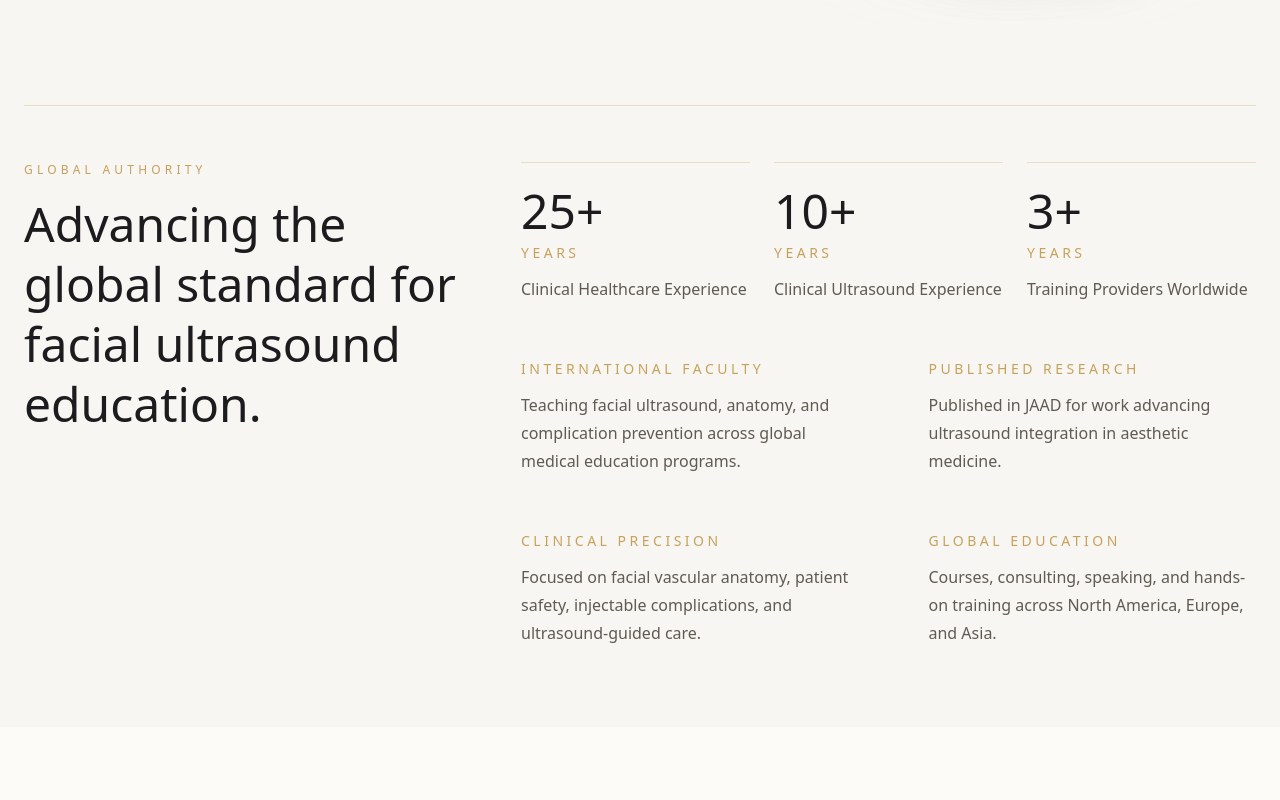
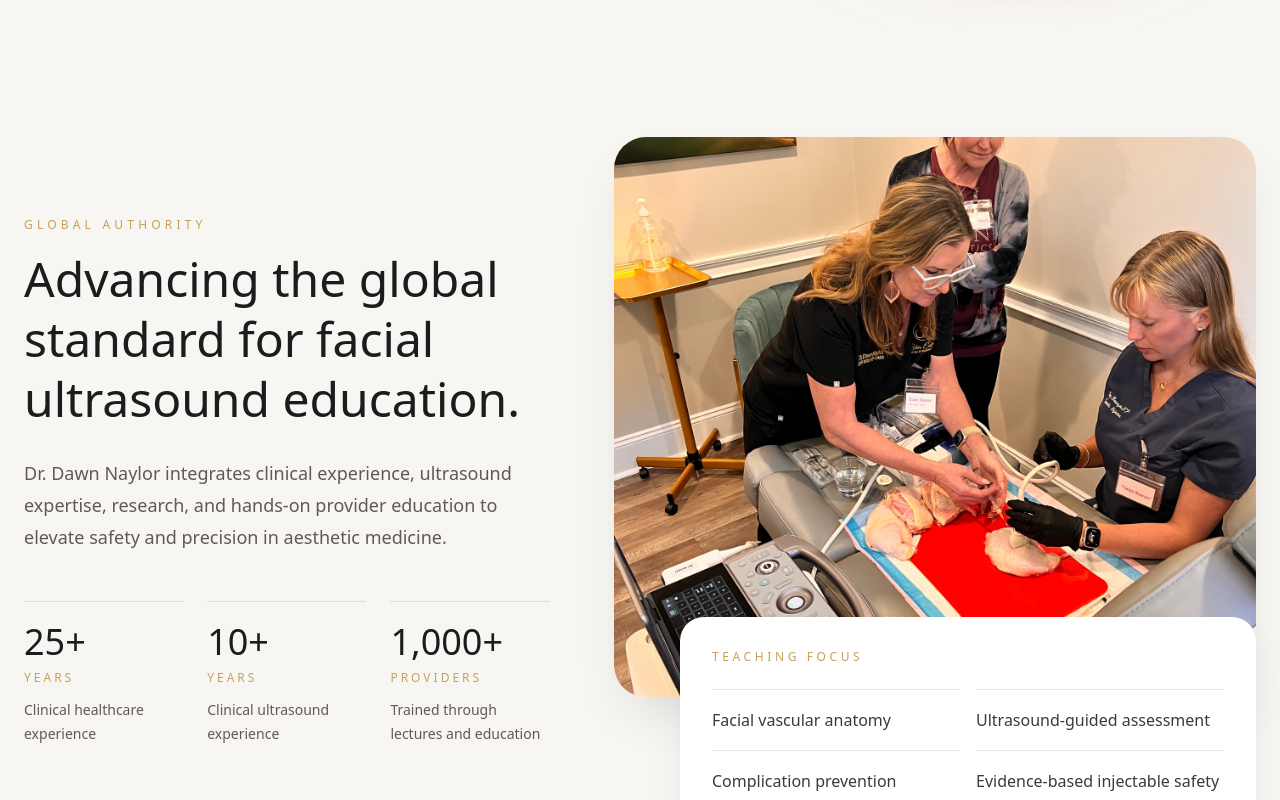
Before and after one commit to anchorsitedesign/facial-ultrasound-institute, a Next.js app: page / in a window 1280 px wide. Shown: the part 780-1580 px from the top of the page. Built offline with nearby package versions, Linux system fonts and the light colour scheme.

Commit message:
Refine hero and authority sections

```diff
--- a/src/components/Authority.tsx
+++ b/src/components/Authority.tsx
@@ -1,26 +1,34 @@
+import Image from "next/image";
+
 export default function Authority() {
   const stats = [
     {
       value: "25+",
       label: "Years",
-      description: "Clinical Healthcare Experience",
+      description: "Clinical healthcare experience",
     },
     {
       value: "10+",
       label: "Years",
-      description: "Clinical Ultrasound Experience",
+      description: "Clinical ultrasound experience",
     },
     {
-      value: "3+",
-      label: "Years",
-      description: "Training Providers Worldwide",
+      value: "1,000+",
+      label: "Providers",
+      description: "Trained through lectures and education",
     },
   ];
 
+  const pillars = [
+    "Facial vascular anatomy",
+    "Ultrasound-guided assessment",
+    "Complication prevention",
+    "Evidence-based injectable safety",
+  ];
+
   return (
-    <section className="bg-[#F8F6F2] px-6 py-20 text-[#1C1C1E]">
-      <div className="mx-auto max-w-7xl border-t border-[#C6A15B]/30 pt-14">
-        <div className="grid gap-14 lg:grid-cols-[0.75fr_1.25fr]">
+    <section className="bg-[#F8F6F2] px-6 py-28 text-[#1C1C1E]">
+      <div className="mx-auto grid max-w-7xl gap-16 lg:grid-cols-[0.9fr_1.1fr] lg:items-center">
         <div>
           <p className="mb-4 text-xs uppercase tracking-[0.35em] text-[#C6A15B]">
             Global Authority
@@ -29,68 +37,53 @@ export default function Authority() {
           <h2 className="text-4xl font-light leading-tight md:text-5xl">
             Advancing the global standard for facial ultrasound education.
           </h2>
-          </div>
 
-          <div>
-            <div className="grid gap-6 sm:grid-cols-3">
+          <p className="mt-7 max-w-xl text-lg leading-8 text-[#5F5A52]">
+            Dr. Dawn Naylor integrates clinical experience, ultrasound
+            expertise, research, and hands-on provider education to elevate
+            safety and precision in aesthetic medicine.
+          </p>
+
+          <div className="mt-12 grid gap-6 sm:grid-cols-3">
             {stats.map((stat) => (
-                <div
-                  key={stat.description}
-                  className="border-t border-[#C6A15B]/30 pt-6"
-                >
-                  <p className="text-5xl font-light text-[#1C1C1E]">
-                    {stat.value}
-                  </p>
-                  <p className="mt-2 text-sm uppercase tracking-[0.25em] text-[#C6A15B]">
+              <div key={stat.description} className="border-t border-[#C6A15B]/30 pt-5">
+                <p className="text-4xl font-light text-[#1C1C1E]">{stat.value}</p>
+                <p className="mt-2 text-xs uppercase tracking-[0.25em] text-[#C6A15B]">
                   {stat.label}
                 </p>
-                  <p className="mt-3 leading-7 text-[#5F5A52]">
+                <p className="mt-3 text-sm leading-6 text-[#5F5A52]">
                   {stat.description}
                 </p>
               </div>
             ))}
           </div>
-
-            <div className="mt-14 grid gap-x-20 gap-y-14 sm:grid-cols-2">
-              <div>
-                <p className="text-sm uppercase tracking-[0.25em] text-[#C6A15B]">
-                  International Faculty
-                </p>
-                <p className="mt-3 leading-7 text-[#5F5A52]">
-                  Teaching facial ultrasound, anatomy, and complication
-                  prevention across global medical education programs.
-                </p>
         </div>
 
-              <div>
-                <p className="text-sm uppercase tracking-[0.25em] text-[#C6A15B]">
-                  Published Research
-                </p>
-                <p className="mt-3 leading-7 text-[#5F5A52]">
-                  Published in JAAD for work advancing ultrasound integration in
-                  aesthetic medicine.
-                </p>
+        <div className="relative">
+          <div className="overflow-hidden rounded-[2rem] bg-white shadow-2xl shadow-black/10">
+            <Image
+              src="/images/education/education-action.jpg"
+              alt="Dr. Dawn Naylor teaching facial ultrasound"
+              width={1200}
+              height={900}
+              className="h-[560px] w-full object-cover"
+            />
           </div>
 
-              <div>
-                <p className="text-sm uppercase tracking-[0.25em] text-[#C6A15B]">
-                  Clinical Precision
+          <div className="relative -mt-20 ml-auto max-w-xl rounded-[1.5rem] bg-white p-8 shadow-2xl shadow-black/10">
+            <p className="text-xs uppercase tracking-[0.3em] text-[#C6A15B]">
+              Teaching Focus
             </p>
-                <p className="mt-3 leading-7 text-[#5F5A52]">
-                  Focused on facial vascular anatomy, patient safety, injectable
-                  complications, and ultrasound-guided care.
-                </p>
+
+            <div className="mt-6 grid gap-4 sm:grid-cols-2">
+              {pillars.map((pillar) => (
+                <div
+                  key={pillar}
+                  className="border-t border-[#ECE6DE] pt-4 text-base leading-7 text-[#3D3935]"
+                >
+                  {pillar}
                 </div>
-
-              <div>
-                <p className="text-sm uppercase tracking-[0.25em] text-[#C6A15B]">
-                  Global Education
-                </p>
-                <p className="mt-3 leading-7 text-[#5F5A52]">
-                  Courses, consulting, speaking, and hands-on training across
-                  North America, Europe, and Asia.
-                </p>
-              </div>
+              ))}
             </div>
           </div>
         </div>
```
Lines whose indentation alone changed are shown as unchanged.
